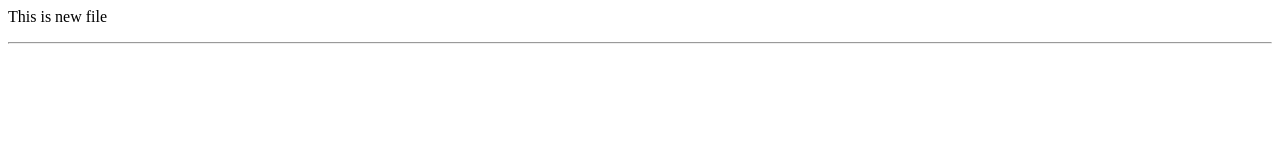
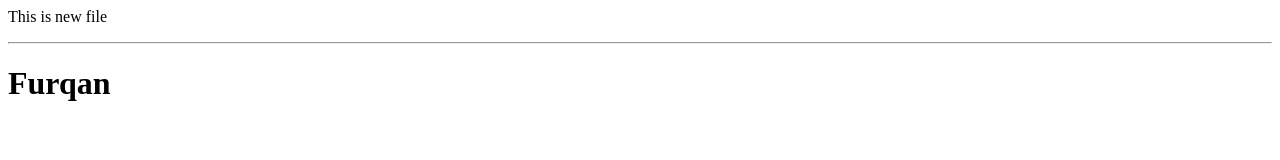
Before and after one commit to FurqanIshaq29/LocalRepo, a plain HTML site: page index.html in a window 1280 px wide. Drawn offline with Linux system fonts and the light colour scheme.

Commit message:
Third Change

```diff
--- a/index.html
+++ b/index.html
@@ -1,2 +1,3 @@
 <p>This is new file</p>
 <hr>
+<h1>Furqan</h1>
```
